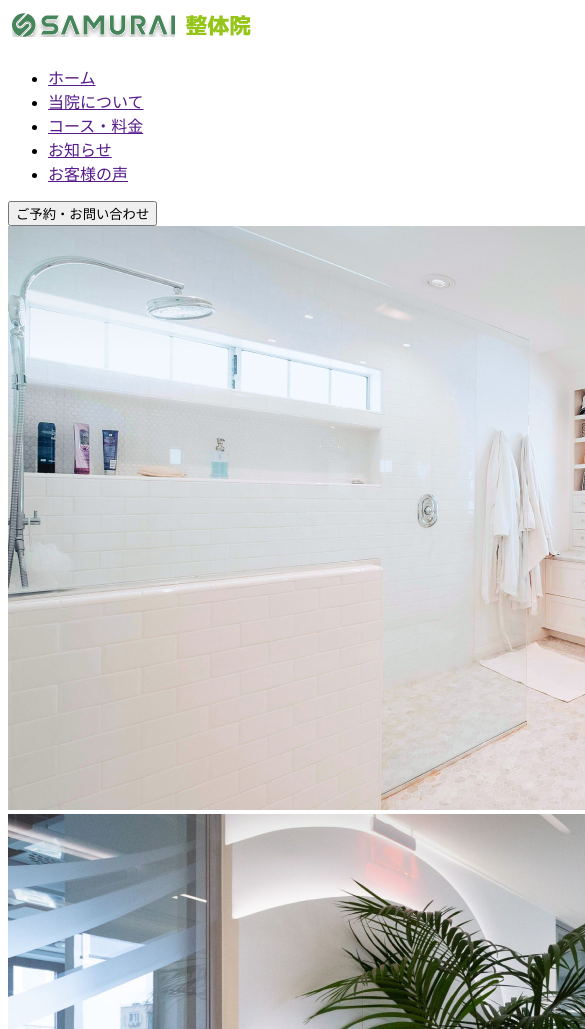
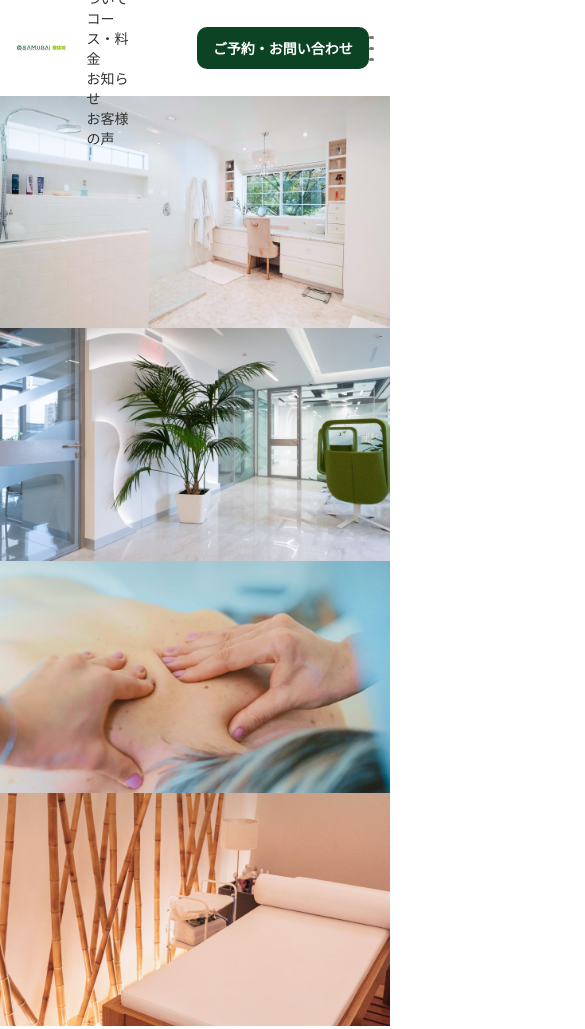
Before and after one commit to M-eporo/wordpress-chiropractic-web-site, a plain HTML site: page index.html in a window 390 px wide. Shown: the top 1029 px of the page, 585 px wide, since content can reach past the window. Drawn offline with nearby package versions, Linux system fonts and the light colour scheme.

Commit message:
コミット2回目

```diff
--- a/css/style.css
+++ b/css/style.css
@@ -2,3 +2,189 @@
 /*font-family: "Merriweather Sans", sans-serif;
 "Shippori Mincho", serif;
 font-family: "Noto Sans JP", sans-serif;*/
+/* ==========
+  base
+========== */
+:root {
+  --base-font-size: 16px;
+  --small-font-size: 14px;
+}
+
+body {
+  margin: 0;
+  background-color: #fff;
+}
+
+a {
+  text-decoration: none;
+  color: inherit;
+}
+
+
+img {
+  display: block;
+  width: 100%;
+  height: auto;
+}
+
+ul, li {
+  list-style: none;
+  margin: 0;
+  padding: 0;
+}
+
+/* ==========
+  parts
+========== */
+
+.w-container {
+  /* 375pxで横マージン16px 1280で32pxにする */
+  width: min(92%, 1216px);
+  margin: 0 auto;
+  position: relative;
+}
+
+
+/* ==========
+  header
+========== */
+
+.header {
+  width: 100%;
+  height: 64px;
+  padding: 16px 0;
+}
+
+.header-container {
+  display: flex;
+  flex-flow: row nowrap;
+  justify-content: space-between;
+  align-items: center;
+  height: 100%;
+}
+
+/* ==========
+  header-nav
+========== */
+
+.header-nav-container {
+  display: flex;
+  flex-flow: row nowrap;
+  align-items: center;
+}
+
+.header-nav-list {
+  font-size: var(--small-font-size);
+}
+
+.header-nav-list > li {
+  display: inline-block;
+  margin: 0 20px;
+  font-size: 0;
+}
+
+.header-nav-list > li > a {
+  font-size: var(--small-font-size);
+  color: #333; /* #fff */
+}
+
+.reserve-inquiry-container{
+  display: block;
+  margin-left: 36px;
+}
+
+.reserve-inquiry-container button{
+  width: 172px;
+  padding: 11px 16px;
+  border: none;
+  outline: none;
+  border-radius: 10px;
+  background-color: #0C4324;
+  font-size: var(--small-font-size);
+  font-weight: 700;
+  color: #fff;
+}
+
+/* ==========
+  hamburger
+========== */
+.hamburger-btn {
+	position: relative;
+	width: 32px;
+	height: 32px;
+	border-radius: 3px;
+	cursor: pointer;
+	z-index: 140;
+}
+
+.hamburger-btn-area {
+	width: 100%;
+	height: 100%;
+	z-index: 140;
+	transition: all 0.6s;
+}
+
+.hamburger-btn-area.open {
+	transform: rotate(360deg);
+}
+
+.hamburger-btn span {
+	position: absolute;
+	left: 0;
+	right: 0;
+	display: block;
+	height: 3px;
+	border-radius: 3px;
+	background-color: #777;
+	transition: all 0.6s;
+}
+
+.hamburger-btn span:nth-of-type(1) {
+	top: 4px;
+}
+
+.hamburger-btn span:nth-of-type(2) {
+	top: 15px;
+}
+
+.hamburger-btn span:nth-of-type(3) {
+	top: 26px;
+}
+
+.hamburger-btn.open span {
+	background-color: #fff;
+	z-index: 130;
+}
+
+.hamburger-btn.open span:nth-of-type(1){
+	top: 14px;
+	transform-origin: center;
+	transform: rotate(45deg);
+}
+
+.hamburger-btn.open span:nth-of-type(2){
+	opacity: 0;
+}
+
+.hamburger-btn.open span:nth-of-type(3){
+	top: 14px;
+	transform-origin: center;
+	transform: rotate(-45deg);
+}
+
+.mask {
+	position: fixed;
+	inset: 0;
+	display: none;
+	background-color: rgba(0,0,0,0.7);
+	transition: all 0.6s;
+}
+.mask.open {
+	display: revert;
+}
+
+@media (width >= 768px) {
+  .hamburger-btn {
+    display: none;
+  }
+}
--- a/index.html
+++ b/index.html
@@ -18,14 +18,15 @@
 </head>
 <body>
   <header class="header">
-    <div class="header-container">
+    <div class="header-container w-container">
       <div class="main-logo">
         <a href="#">
           <img src="images/Frame 2259.svg" alt="SAMURAI整体院" width="244" height="37">
         </a>
       </div>
+
       <div class="header-nav-container">
-        <div class="header-nav-container">
+
         <nav class="header-nav">
           <ul class="header-nav-list">
             <li><a href="">ホーム</a></li>
@@ -35,12 +36,21 @@
             <li><a href="">お客様の声</a></li>
           </ul>
         </nav>
-        </div>
-        <div class="reserve-inquiry-container">
-          <a href="">
+
+        <a href="" class="reserve-inquiry-container">
           <button class="btn reserve-inquiry-btn">ご予約・お問い合わせ</button>
         </a>
+
+
+        <!-- only sp -->
+        <div class="hamburger-btn">
+					<div class="hamburger-btn-area">
+						<span></span><span></span><span></span>
 					</div>
+        </div>
+
+        <div class="mask"></div>
+
       </div><!-- header-nav-container -->
     </div><!-- header-container -->
   </header>
@@ -73,5 +83,6 @@
   <script src="https://code.jquery.com/jquery-3.7.1.min.js" integrity="sha256-/JqT3SQfawRcv/BIHPThkBvs0OEvtFFmqPF/lYI/Cxo=" crossorigin="anonymous"></script>
   <script type="text/javascript" src="//cdn.jsdelivr.net/npm/slick-carousel@1.8.1/slick/slick.min.js"></script><!-- slick -->
   <script src="js/carousel.js"></script><!-- slick -->
+  <script src="js/hamburger.js"></script><!-- hamburger-btn -->
 </body>
 </html>
--- /dev/null
+++ b/js/hamburger.js
@@ -0,0 +1,7 @@
+$(function() {
+	$('.hamburger-btn').on('click', function() {
+		$(this).toggleClass('open');
+		$('.hamburger-btn-area').toggleClass('open');
+		$('.mask').toggleClass('open');
+	});
+});
```
Lines whose indentation alone changed are shown as unchanged.
